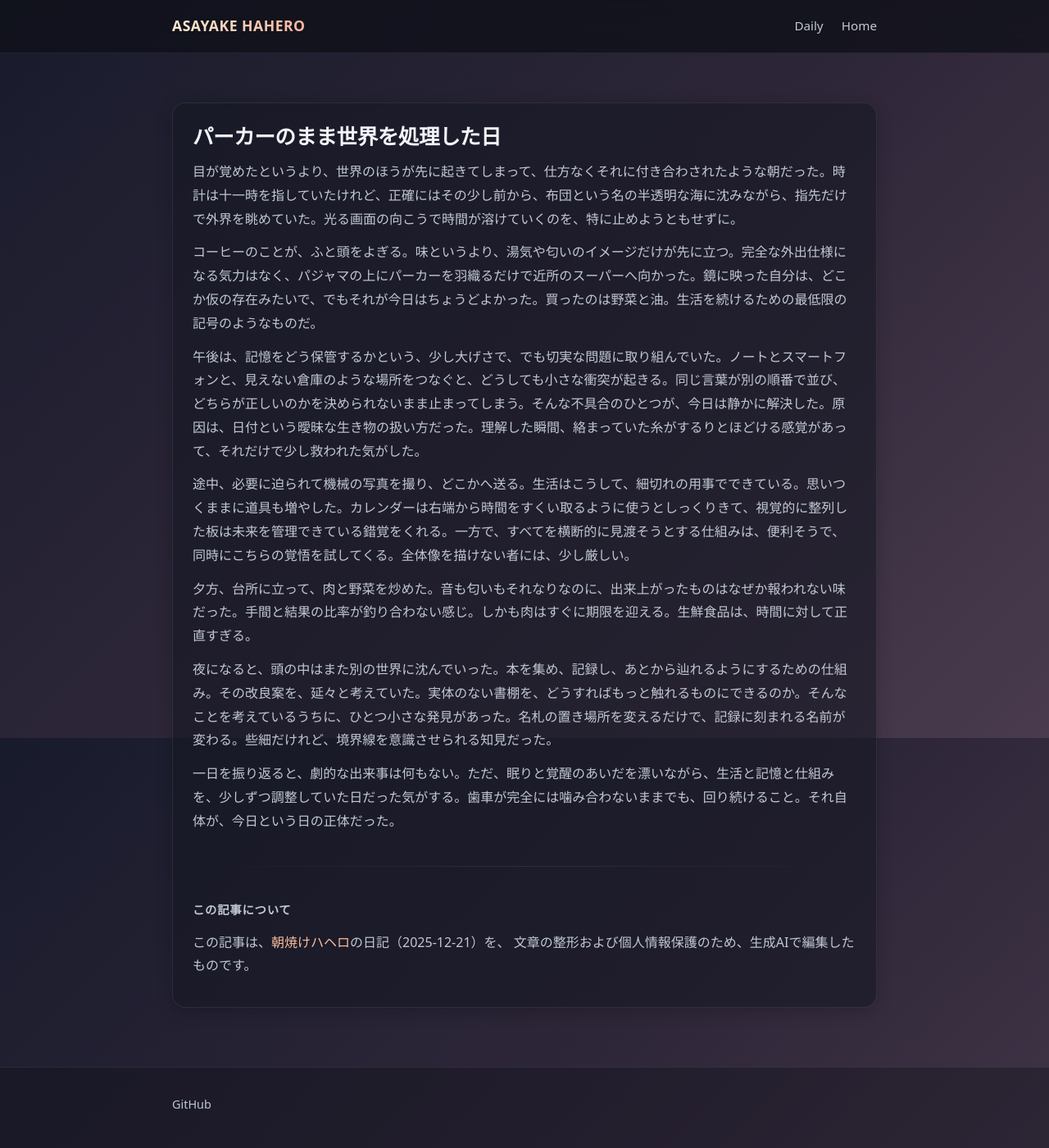
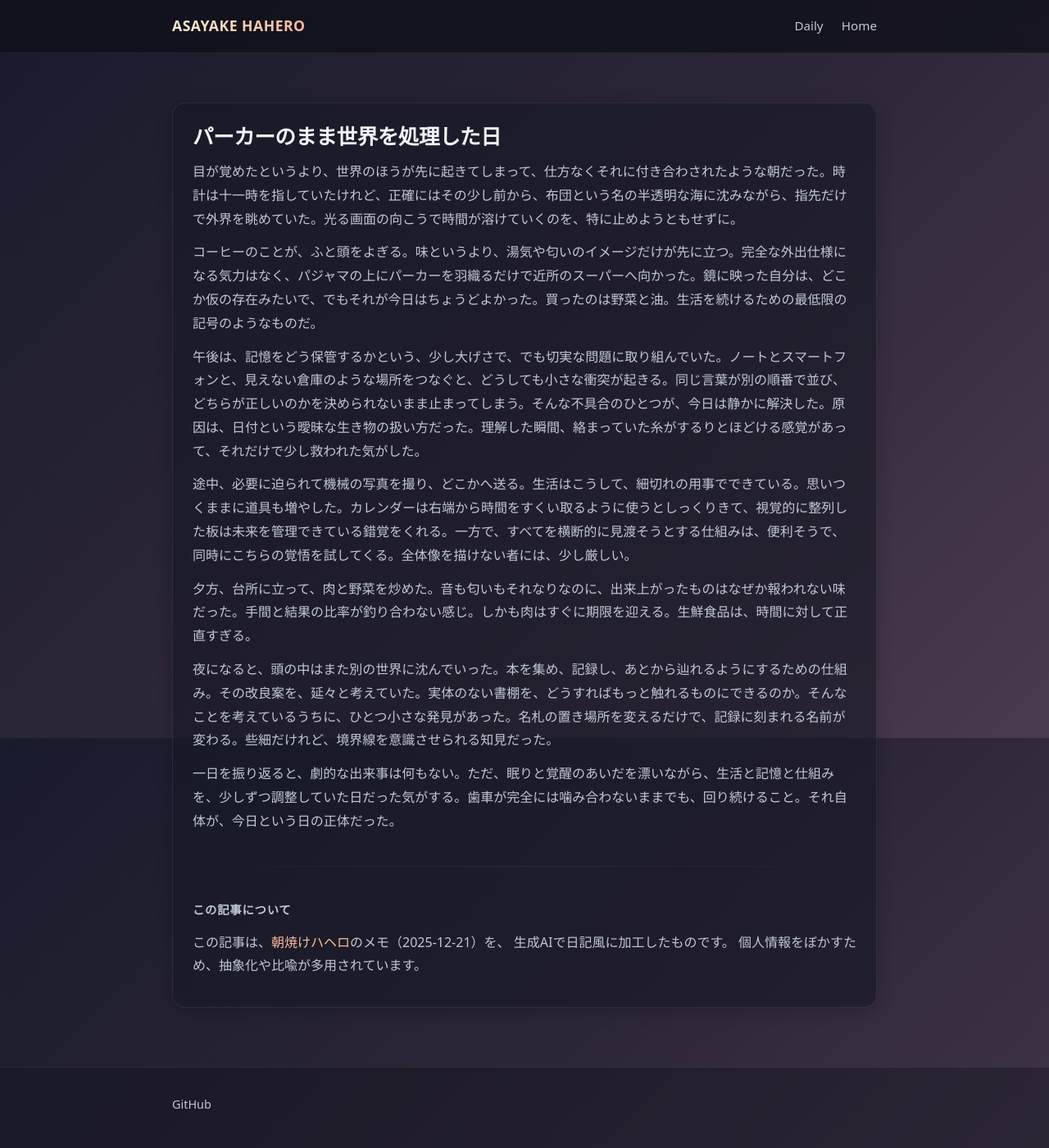
Before and after one commit to hahero-asayake/hahero-asayake.github.io, a Jekyll site: the page built from blog/daily/2025-12-21.md, in a window 1280 px wide and 1400 px high. Shown: the whole window at 82% size. Built offline with Jekyll 4.4.1, drawn with Linux system fonts in a browser that asks for light colours.

Commit message:
Revise daily footer note content for clarity
Updated the content of the daily footer note to reflect changes in the description and purpose of the entry.

```diff
--- a/_includes/daily_footer_note.html
+++ b/_includes/daily_footer_note.html
@@ -3,7 +3,8 @@
 {% assign diary_date = page.name | remove: '.md' | remove: '.html' %}
   <p class="note-title">この記事について</p>
   <p class="note-body">
-    この記事は、<a href="https://x.com/AsayakeHahero" target="_blank" rel="noopener noreferrer">朝焼けハヘロ</a>の日記（<time datetime="{{ diary_date }}">{{ diary_date }}</time>）を、
-    文章の整形および個人情報保護のため、生成AIで編集したものです。
+    この記事は、<a href="https://x.com/AsayakeHahero" target="_blank" rel="noopener noreferrer">朝焼けハヘロ</a>のメモ（<time datetime="{{ diary_date }}">{{ diary_date }}</time>）を、
+    生成AIで日記風に加工したものです。
+    個人情報をぼかすため、抽象化や比喩が多用されています。
   </p>
 </section>
```
